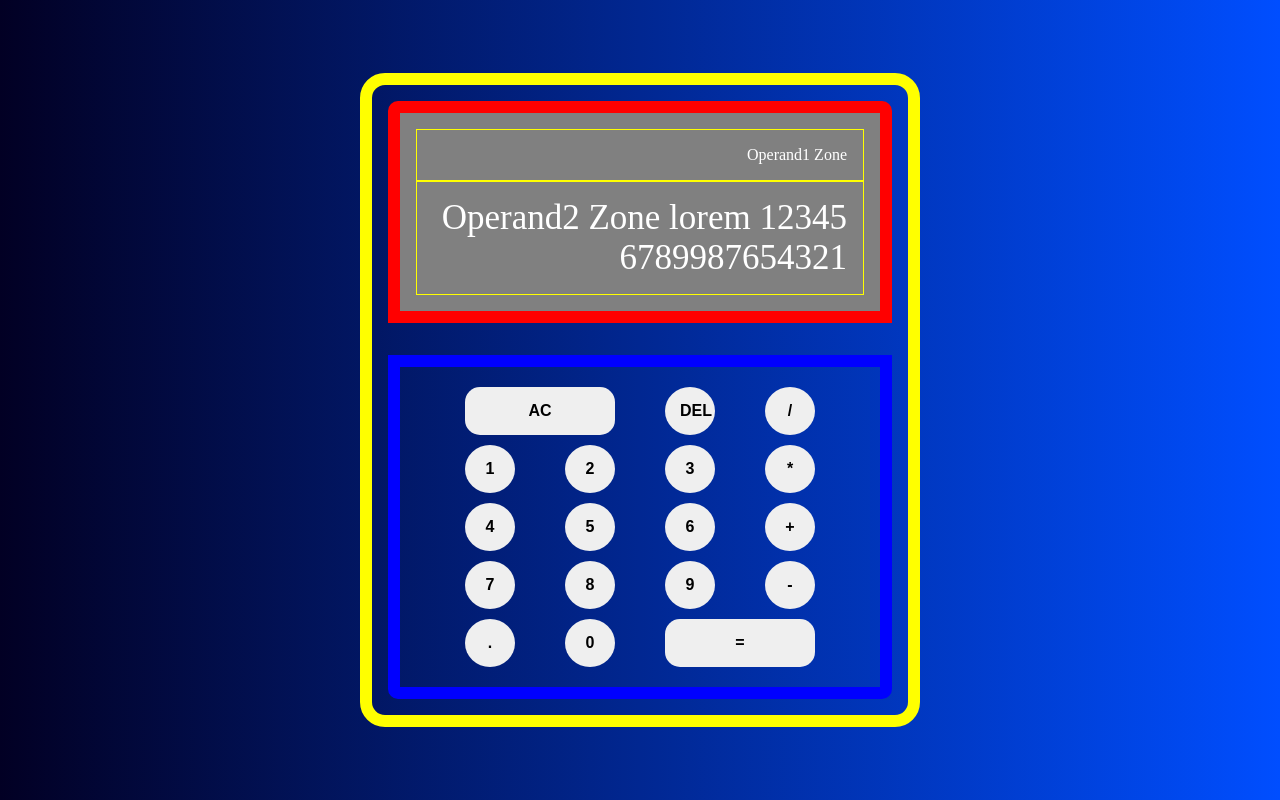
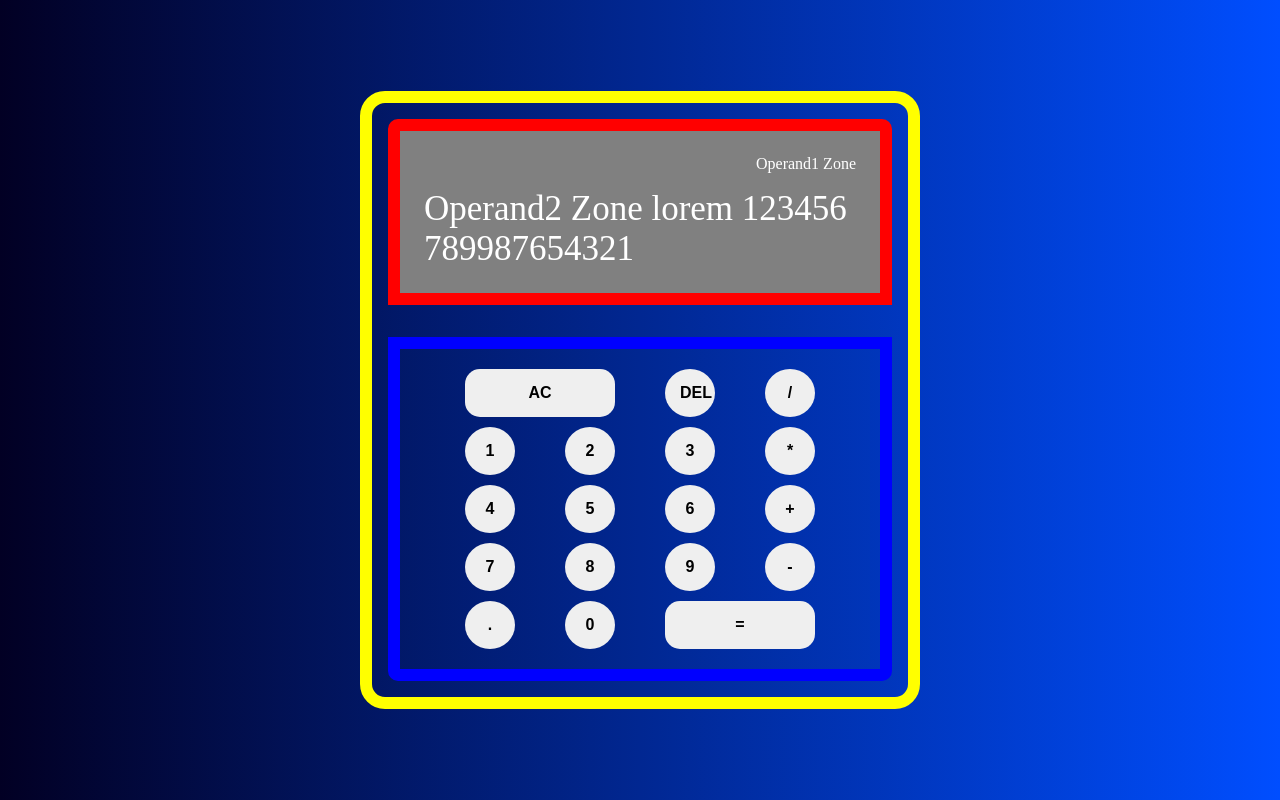
Before and after one commit to thehansguy/js-calc-1, a plain HTML site: page index.html in a window 1280 px wide. Drawn offline with Linux system fonts and the light colour scheme.

Commit message:
On branch main Your branch is up to date with 'origin/main'.
Changes to be committed:
	modified:   style.css

```diff
--- a/style.css
+++ b/style.css
@@ -62,6 +62,10 @@ body {
 /* rules for displayArea */
 .displayArea {
   /* layout */
+  grid-column: 1/-1;
+  display: flex;
+  flex-direction: column;
+  align-items: flex-end;
   /* sizing */
   height: auto;
   /* social distancing*/
@@ -73,7 +77,6 @@ body {
   /* effect */
   border: 12px solid red;
   border-radius: 10px 10px 0 0;
-  text-align: right;
   /* animations */
 }
 /* rules for displayArea__operand1Zone */
@@ -83,25 +86,23 @@ body {
   justify-content: flex-end;
   /* sizing */
   /* social distancing*/
-  padding: 1rem;
+  padding: 0.5rem;
   /* coloring */
   /* effect */
-  border: 1px solid yellow;
   /* animations */
 }
 /* rules for displayArea__operand2Zone */
 .displayArea__operand2Zone {
   /* layout */
-  display: flex;
-  justify-content: flex-end;
+
   /* sizing */
+  width: auto;
   font-size: 35px;
   /* social distancing*/
-  padding: 1rem;
+  padding: 0.5rem;
   /* coloring */
   color: white;
   /* effect */
-  border: 1px solid yellow;
   word-wrap: break-word;
   word-break: break-all;
 
```
